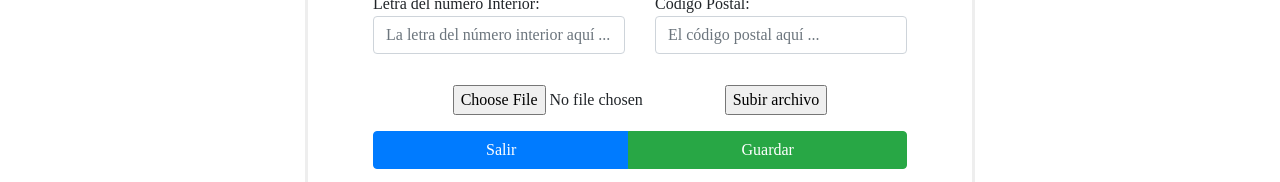
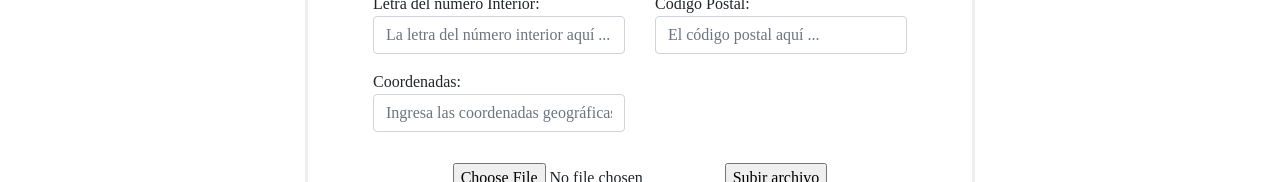
Before and after one commit to AlbertTen/actividadesihj, a React (Create React App) app: page /actividadRegistro in a window 1280 px wide. Shown: the part 1123-1305 px from the top of the page. Built offline with nearby package versions, Linux system fonts and the light colour scheme; a web font is replaced by a local one; what redux-promise-middleware would draw is missing.

Commit message:
some changes

```diff
--- a/src/redux/actions/BeneficiariosAction.js
+++ b/src/redux/actions/BeneficiariosAction.js
@@ -17,14 +17,14 @@ const GET_BENEFICIARIO_ACTION = (id) => {
 }
 
 //Add Beneficiarios
-const NEW_BENEFICIARIO_ACTION = (nombre,app,apm,edad,sexo,telefono,email,curp,fechaNac,municipio,cp,colonia,calle,numExt) => {
+const NEW_BENEFICIARIO_ACTION = (nombre,app,apm,edad,sexo,telefono,email,curp,fechaNac,municipio,cp,colonia,calle,numExt,actividad) => {
 return {
     type: "NEW_BENEFICIARIO",
     payload: axios({
         method: 'post',
         url: BASE_URL + '/beneficiario/add',
         data: {
-            nombre,app,apm,edad,sexo,telefono,email,curp,fechaNac,municipio,cp,colonia,calle,numExt
+            nombre,app,apm,edad,sexo,telefono,email,curp,fechaNac,municipio,cp,colonia,calle,numExt,actividad
         },
         config: {
             headers: {
--- a/src/views/ActividadRegistro.js
+++ b/src/views/ActividadRegistro.js
@@ -1,6 +1,7 @@
 import React, {Component} from 'react';
 import { connect } from 'react-redux';
 import { NEW_ACTIVIDAD_ACTION }  from '../redux/actions/ActividadAction';
+
 class ActividadRegistro extends Component {
     _renderAlert =() => {
         if(this.state.showAlert){
@@ -58,7 +59,8 @@ class ActividadRegistro extends Component {
             this.state.letraNumExt === undefined ||
             this.state.numInt === undefined ||
             this.state.letraNumInt === undefined ||
-            this.state.cp === undefined
+            this.state.cp === undefined ||
+            this.state.coordenadas === undefined
             ){
                     err.push("ingresa todos los datos solicitados")
             }
@@ -89,7 +91,8 @@ class ActividadRegistro extends Component {
                 this.state.letraNumExt,
                 this.state.numInt,
                 this.state.letraNumInt,
-                this.state.cp);
+                this.state.cp,
+                this.state.coordenadas);
         }
     }
     render(){
@@ -287,6 +290,18 @@ class ActividadRegistro extends Component {
                                         Por favor ingresa el código postal
                                     </div>
                                 </div>
+                                <div className="col-12 col-lg-6 mb-3">
+                                    <label htmlFor="coordenadas">Coordenadas: </label>
+                                    <input
+                                        type="text" className="form-control"
+                                        id="coordenadas" name="coordenadas" required
+                                        placeholder="Ingresa las coordenadas geográficas aquí ..."
+                                        onChange={this.handleInputChange}
+                                    />
+                                    <div className="invalid-feedback">
+                                    Ingresa las coordenadas geográficas aquí ...
+                                    </div>
+                                </div>
                 <div className="text-center w-100" style={{paddingTop:"15px"}}>
                 <form enctype="multipart/form-data" action="uploader" method="POST">
                 <input name="uploadedfile" type="file" />
@@ -321,7 +336,7 @@ const mapStateToProps = ({responseNewActividad}) => {
 }
 const mapDispatchToProps = (dispatch) => {
     return{
-        sendActividad: (dia, hora, lugar, folio, area, numAsis, calle1, calle2, callePost, numExt, letraNumExt, numInt, letraNumInt, cp) => dispatch(NEW_ACTIVIDAD_ACTION(dia, hora, lugar, folio, area, numAsis, calle1, calle2, callePost, numExt, letraNumExt, numInt, letraNumInt, cp))
+        sendActividad: (dia, hora, lugar, folio, area, numAsis, calle1, calle2, callePost, numExt, letraNumExt, numInt, letraNumInt, cp, coordenadas) => dispatch(NEW_ACTIVIDAD_ACTION(dia, hora, lugar, folio, area, numAsis, calle1, calle2, callePost, numExt, letraNumExt, numInt, letraNumInt, cp, coordenadas))
     }
 }
  const ConnectActividades = connect(mapStateToProps, mapDispatchToProps)(ActividadRegistro);
--- a/src/views/Area.js
+++ b/src/views/Area.js
@@ -41,7 +41,6 @@ class Area extends Component{
     }
 
     render(){
-        console.log(this.props.stateAreas);
         return(
         <div className="container">
             <div className="row">
--- a/src/views/Beneficiarios.js
+++ b/src/views/Beneficiarios.js
@@ -22,7 +22,9 @@ class Beneficiarios extends Component{
                     <td>{row.municipio} {row.cp} , {row.colonia} , {row.calle} , {row.numExt} </td>
                     <td>{row.actividad}</td>
                     <td>
-                        <button type="button" className="btn btn-danger" onClick={this.props.deleteBeneficiario.bind(this,row._id)} >Eliminar</button>
+                        <button type="button" className="btn btn-danger" onClick={
+                            this.props.deleteBeneficiario.bind(this,row._id)} >Eliminar</button>
+
                         <button type="button" className="btn btn-warning"onClick={() =>{
                             let beneficiarioId=[];
                             beneficiarioId.push(row._id);
--- a/src/views/Login.js
+++ b/src/views/Login.js
@@ -22,7 +22,6 @@ handleInputChange(event) {
     const target = event.target;
     const value = target.type === 'checkbox' ? target.checked : target.value;
     const name = target.name;
-    console.log(name + ": ",value);
     if(name === "municipio"){
         var zips = [];
         var newZips = [];
@@ -53,7 +52,6 @@ handleInputChange(event) {
     });
 }
   handleSubmit() {
-    console.log(this.state);
     this.props.sendUser(
         this.state.email,
         this.state.password);
--- a/src/views/ModActividad.js
+++ b/src/views/ModActividad.js
@@ -54,7 +54,8 @@ class ModActividad extends Component {
             this.refs.letraNumExt.value === "" ||
             this.refs.numInt.value === "" ||
             this.refs.letraNumInt.value === "" ||
-            this.refs.cp.value === ""
+            this.refs.cp.value === "" ||
+            this.refs.coordenadas.value === ""
             )
             {
                 this.setState({
@@ -80,13 +81,14 @@ class ModActividad extends Component {
                 this.refs.letraNumExt.value,
                 this.refs.numInt.value,
                 this.refs.letraNumInt.value,
-                this.refs.cp.value
+                this.refs.cp.value,
+                this.refs.coordenadas.value
 
                 );
         }
     }
     render(){
-        let{dia,hora,lugar,folio,area,numAsis,calle1,calle2,callePost,numExt,letraNumExt,numInt,letraNumInt,cp}=this.props.stateActividad;
+        let{dia,hora,lugar,folio,area,numAsis,calle1,calle2,callePost,numExt,letraNumExt,numInt,letraNumInt,cp,coordenadas}=this.props.stateActividad;
 
         return(
             <section className="container">
@@ -252,7 +254,15 @@ class ModActividad extends Component {
                                         placeholder="El código postal aquí ..."
                                         defaultValue={cp || ""}
                                     />
-
+                                </div>
+                                <div className="col-12 col-lg-6 mb-3">
+                                    <label htmlFor="coordenadas">Coordenadas: </label>
+                                    <input
+                                        type="text" className="form-control"
+                                        id="coordenadas" ref="coordenadas"
+                                        placeholder="Ingresa las coordenadas geográficas aquí ..."
+                                        defaultValue={coordenadas || ""}
+                                    />
                                 </div>
                 <div className="text-center w-100" style={{paddingTop:"15px"}}>
                 <form enctype="multipart/form-data" action="uploader" method="POST">
@@ -265,10 +275,10 @@ class ModActividad extends Component {
                                         <button className="btn btn-primary" onClick={() => {
                                             window.location.href="/Tactividad";
                                         }}>
-                                            Cancelar
+                                            Salir
                                         </button>
                                         <button className="btn btn-success" onClick={this.handleSubmit.bind(this)}>
-                                            Registrar
+                                            Guardar
                                         </button>
                                     </div>
                             </div>
@@ -288,7 +298,7 @@ const mapStateToProps = ({stateActividad, responseUpdateActividad}) => {
 const mapDispatchToProps = (dispatch) => {
     return{
         getActividad: (id) => dispatch(GET_ACTIVIDAD_ACTION(id)),
-        updateActividad: (id, dia,hora,lugar,folio,area,numAsis,calle1,calle2,callePost,numExt,letraNumExt,numInt,letraNumInt,cp)=>dispatch(UPDATE_ACTIVIDAD_ACTION(id, dia,hora,lugar,folio,area,numAsis,calle1,calle2,callePost,numExt,letraNumExt,numInt,letraNumInt,cp))
+        updateActividad: (id, dia,hora,lugar,folio,area,numAsis,calle1,calle2,callePost,numExt,letraNumExt,numInt,letraNumInt,cp,coordenadas)=>dispatch(UPDATE_ACTIVIDAD_ACTION(id, dia,hora,lugar,folio,area,numAsis,calle1,calle2,callePost,numExt,letraNumExt,numInt,letraNumInt,cp,coordenadas))
     }
 }
  const ConnectActividad = connect(mapStateToProps, mapDispatchToProps)(ModActividad);
--- a/src/views/Registro.js
+++ b/src/views/Registro.js
@@ -21,7 +21,6 @@ class Registro extends Component {
         const target = event.target;
         const value = target.type === 'checkbox' ? target.checked : target.value;
         const name = target.name;
-        console.log(name + ": ",value);
         if(name === "municipio"){
             var zips = [];
             var newZips = [];
@@ -52,7 +51,6 @@ class Registro extends Component {
         });
     }
     handleSubmit() {
-        console.log(this.state);
         this.props.sendUser(
             this.state.nombre,
             this.state.app,
--- a/src/views/Tactividad.js
+++ b/src/views/Tactividad.js
@@ -28,6 +28,7 @@ class Tactividad extends Component{
                         <td>{row.numExt} , {row.letraNumExt}</td>
                         <td>{row.numInt} , {row.letraNumInt}</td>
                         <td>{row.cp}</td>
+                        <td>{row.coordenadas}</td>
                         <td>
                             <button type="button" className="btn btn-danger" onClick={this.props.deleteActividad.bind(this,row._id)}>Eliminar</button>
                             <button type="button" className="btn btn-warning" onClick={() =>{
@@ -68,7 +69,7 @@ class Tactividad extends Component{
 
 
                         </div>
-                        <div class = "table-responsive">
+                        <div className = "table-responsive">
                         <table className="table">
                             <thead>
                                 <tr>
@@ -84,6 +85,7 @@ class Tactividad extends Component{
                                     <th scope="col">Número y Letra Exterior</th>
                                     <th scope="col">Número y Letra Interior</th>
                                     <th scope="col">Código Postal</th>
+                                    <th scope="col">Coordenadas</th>
                                     <th scope="col">Acciones</th>
                                 </tr>
                             </thead>
```
Also changed, not shown: src/redux/actions/ActividadAction.js (+4 -4 lines).
